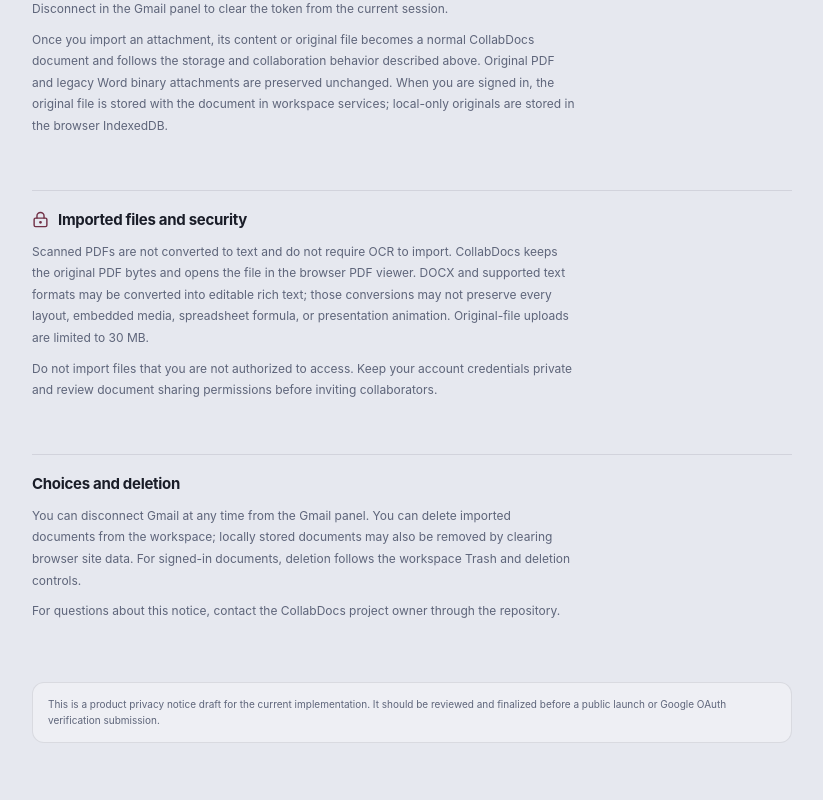
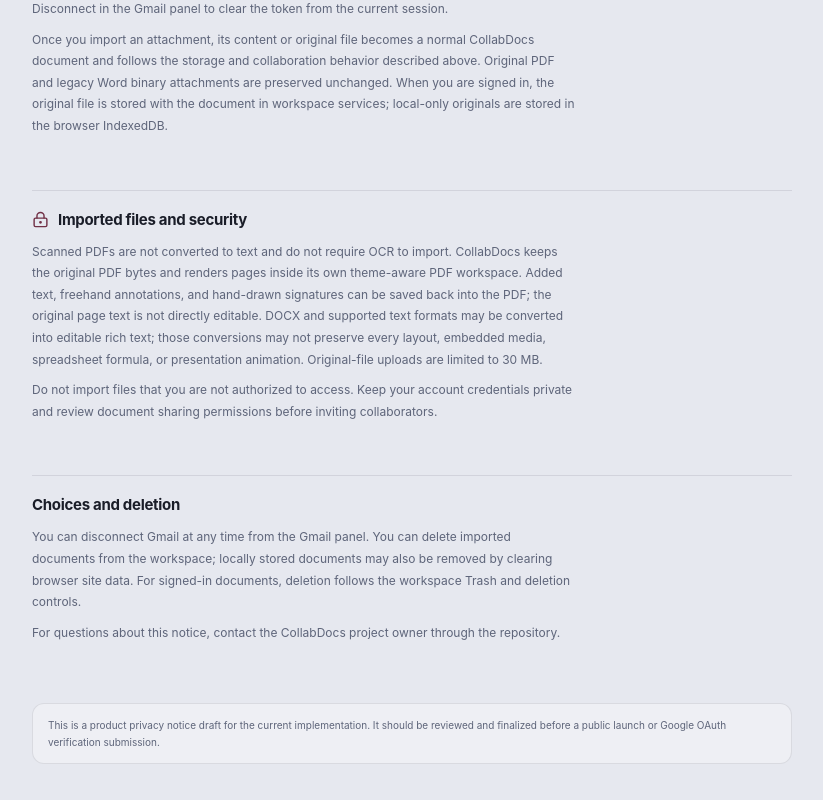
Before and after one commit to b-1-o/cloud-project, a Next.js app in the folder frontend/: page /privacy in a window 1280 px wide. Shown: the part 829-1629 px from the top of the page, without its empty margins (228-1051 px from the left). Built offline with nearby package versions, Linux system fonts and the light colour scheme.

Commit message:
Update privacy notice for integrated PDF workspace

```diff
--- a/frontend/app/privacy/page.tsx
+++ b/frontend/app/privacy/page.tsx
@@ -32,7 +32,7 @@ export default function PrivacyPage() {
 
         <section>
           <h2><LockKeyhole size={17} /> Imported files and security</h2>
-          <p>Scanned PDFs are not converted to text and do not require OCR to import. CollabDocs keeps the original PDF bytes and opens the file in the browser PDF viewer. DOCX and supported text formats may be converted into editable rich text; those conversions may not preserve every layout, embedded media, spreadsheet formula, or presentation animation. Original-file uploads are limited to 30 MB.</p>
+          <p>Scanned PDFs are not converted to text and do not require OCR to import. CollabDocs keeps the original PDF bytes and renders pages inside its own theme-aware PDF workspace. Added text, freehand annotations, and hand-drawn signatures can be saved back into the PDF; the original page text is not directly editable. DOCX and supported text formats may be converted into editable rich text; those conversions may not preserve every layout, embedded media, spreadsheet formula, or presentation animation. Original-file uploads are limited to 30 MB.</p>
           <p>Do not import files that you are not authorized to access. Keep your account credentials private and review document sharing permissions before inviting collaborators.</p>
         </section>
 
```
